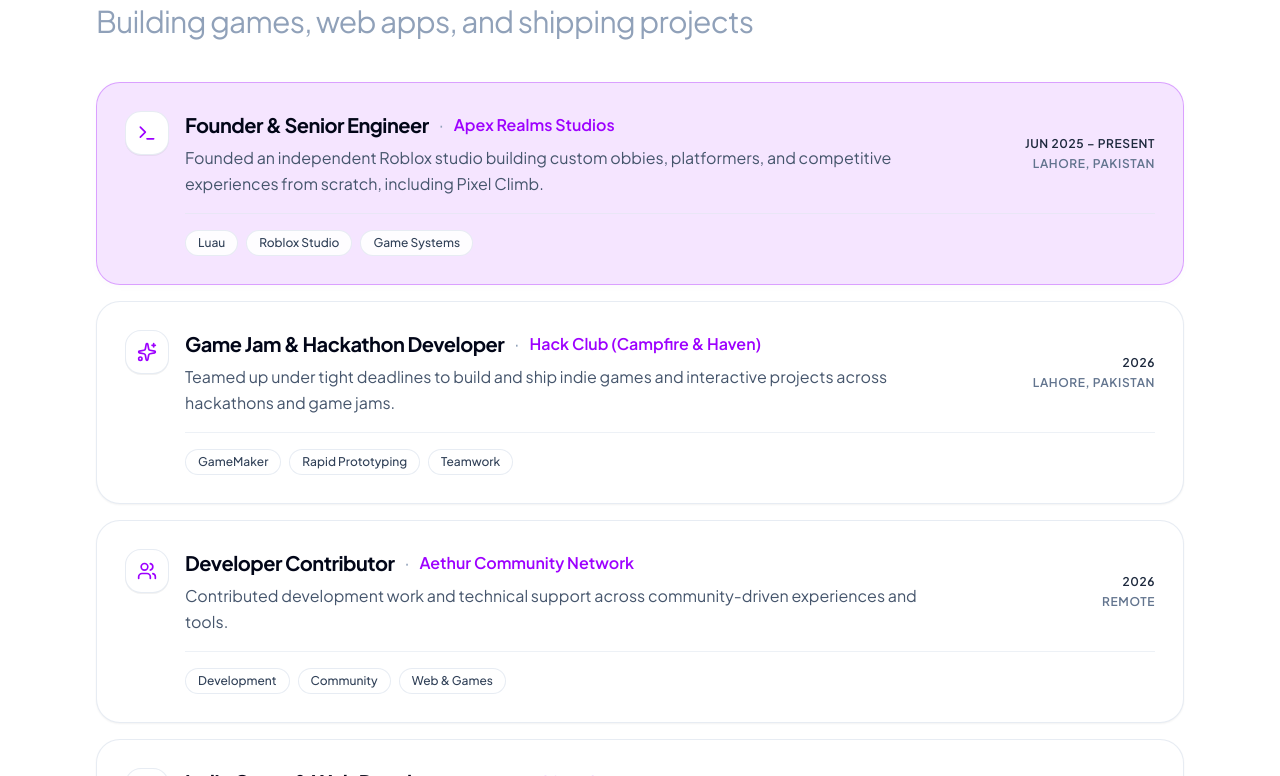
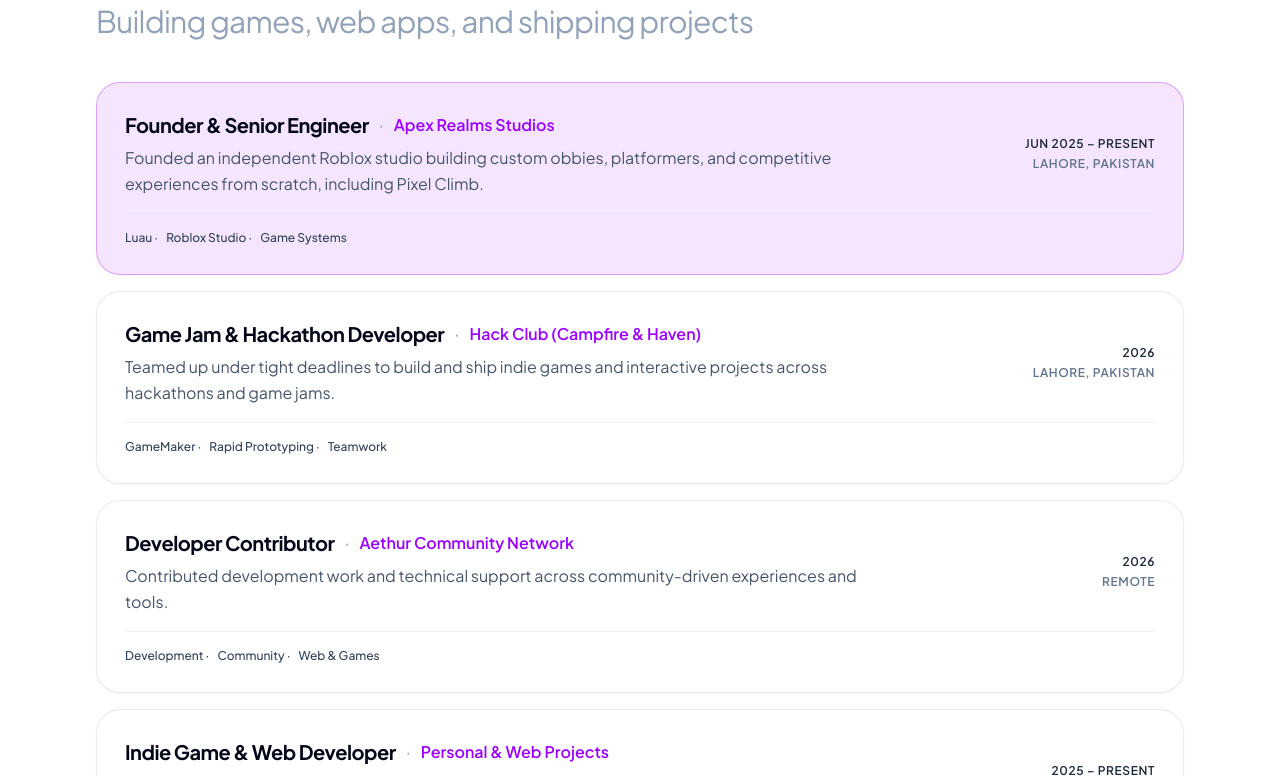
Before and after one commit to Abdidev1/Abdullah-Mohsin, a React (Vite) app: page / in a window 1280 px wide. Shown: the part 904-1680 px from the top of the page. Built offline with nearby package versions, Linux system fonts and the light colour scheme; a web font is replaced by a local one.

Commit message:
style: remove experience row icons and white pill boxes

```diff
--- a/src/components/ExperienceSection.tsx
+++ b/src/components/ExperienceSection.tsx
@@ -1,5 +1,4 @@
 import React from 'react';
-import { Briefcase, Sparkles, Terminal, Users } from 'lucide-react';
 
 interface ExperienceItem {
   role: string;
@@ -8,7 +7,6 @@ interface ExperienceItem {
   location: string;
   summary: string;
   tags: string[];
-  icon: React.ComponentType<{ className?: string; strokeWidth?: number }>;
   highlighted?: boolean;
 }
 
@@ -22,7 +20,6 @@ export const ExperienceSection: React.FC = () => {
       summary:
         'Founded an independent Roblox studio building custom obbies, platformers, and competitive experiences from scratch, including Pixel Climb.',
       tags: ['Luau', 'Roblox Studio', 'Game Systems'],
-      icon: Terminal,
       highlighted: true,
     },
     {
@@ -33,7 +30,6 @@ export const ExperienceSection: React.FC = () => {
       summary:
         'Teamed up under tight deadlines to build and ship indie games and interactive projects across hackathons and game jams.',
       tags: ['GameMaker', 'Rapid Prototyping', 'Teamwork'],
-      icon: Sparkles,
     },
     {
       role: 'Developer Contributor',
@@ -43,7 +39,6 @@ export const ExperienceSection: React.FC = () => {
       summary:
         'Contributed development work and technical support across community-driven experiences and tools.',
       tags: ['Development', 'Community', 'Web & Games'],
-      icon: Users,
     },
     {
       role: 'Indie Game & Web Developer',
@@ -53,7 +48,6 @@ export const ExperienceSection: React.FC = () => {
       summary:
         'Built web applications, interactive simulators, and small games focused on clean UI, clarity, and responsive interactions.',
       tags: ['TypeScript', 'React', 'Web Apps'],
-      icon: Briefcase,
     },
   ];
 
@@ -72,9 +66,7 @@ export const ExperienceSection: React.FC = () => {
       </div>
 
       <div className="space-y-4">
-        {experiences.map((exp, idx) => {
-          const IconComponent = exp.icon;
-          return (
+        {experiences.map((exp, idx) => (
           <div
             key={idx}
             className={`rounded-3xl border p-6 sm:p-7 transition-all duration-200 ${
@@ -84,10 +76,6 @@ export const ExperienceSection: React.FC = () => {
             }`}
           >
             <div className="flex flex-col md:flex-row md:items-center md:justify-between gap-4">
-                <div className="flex items-start gap-4">
-                  <div className="w-11 h-11 rounded-2xl bg-white border border-slate-200/80 flex items-center justify-center shrink-0 shadow-2xs">
-                    <IconComponent className="w-5 h-5 text-[#9D00FF]" strokeWidth={2} />
-                  </div>
               <div>
                 <div className="flex flex-wrap items-center gap-x-2.5 gap-y-1">
                   <h3 className="text-lg sm:text-xl font-bold text-slate-950 tracking-tight">
@@ -102,27 +90,25 @@ export const ExperienceSection: React.FC = () => {
                   {exp.summary}
                 </p>
               </div>
-                </div>
 
-                <div className="flex md:flex-col items-center md:items-end justify-between md:justify-center gap-1 shrink-0 pl-15 md:pl-0 text-xs font-semibold uppercase tracking-wider text-slate-500">
+              <div className="flex md:flex-col items-center md:items-end justify-between md:justify-center gap-1 shrink-0 text-xs font-semibold uppercase tracking-wider text-slate-500">
                 <span className="text-slate-800">{exp.period}</span>
                 <span>{exp.location}</span>
               </div>
             </div>
 
-              <div className="flex flex-wrap gap-2 mt-4 pt-4 border-t border-slate-200/60 md:ml-15">
+            <div className="flex flex-wrap gap-2 mt-4 pt-4 border-t border-slate-200/60">
               {exp.tags.map((tag, tIdx) => (
                 <span
                   key={tIdx}
-                    className="px-3 py-1 rounded-full text-xs font-medium bg-white/90 border border-slate-200/80 text-slate-700"
+                  className="text-xs font-medium text-slate-700"
                 >
-                    {tag}
+                  {tag}{tIdx < exp.tags.length - 1 ? ' ·' : ''}
                 </span>
               ))}
             </div>
           </div>
-          );
-        })}
+        ))}
       </div>
     </section>
   );
```
Lines whose indentation alone changed are shown as unchanged.
